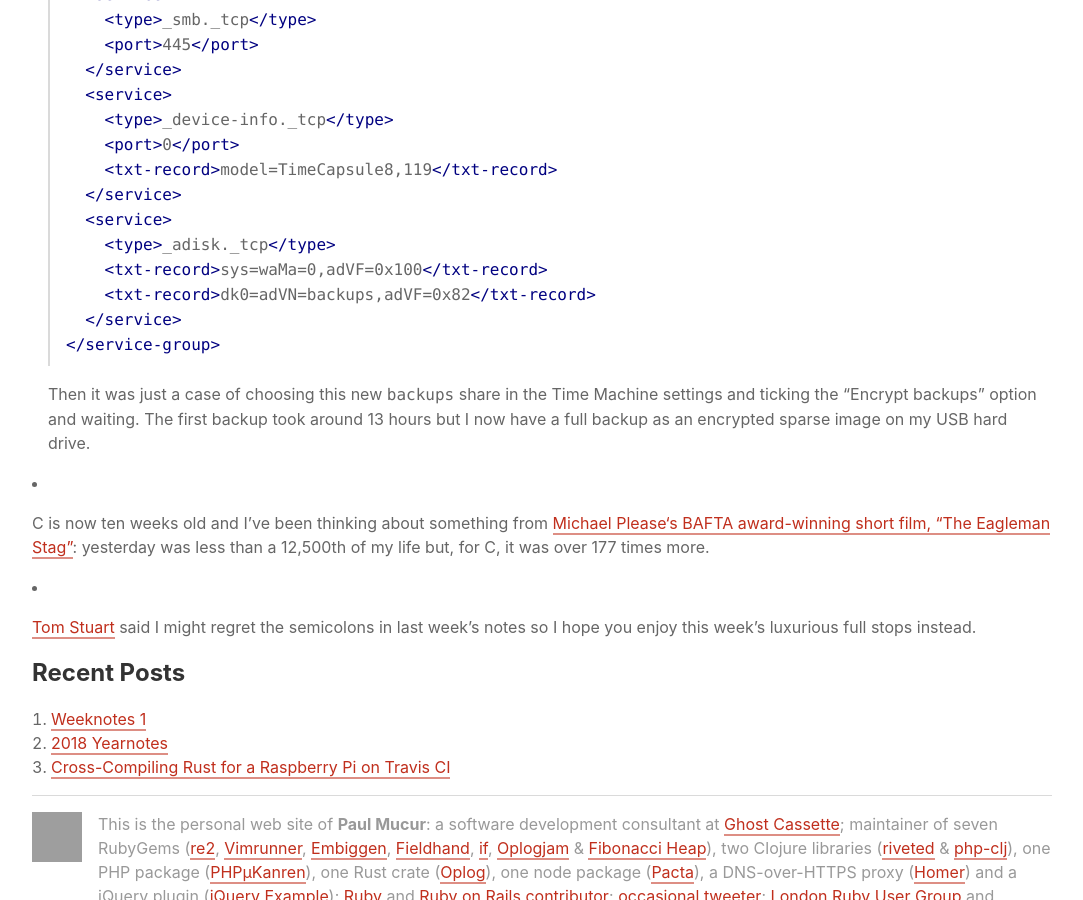
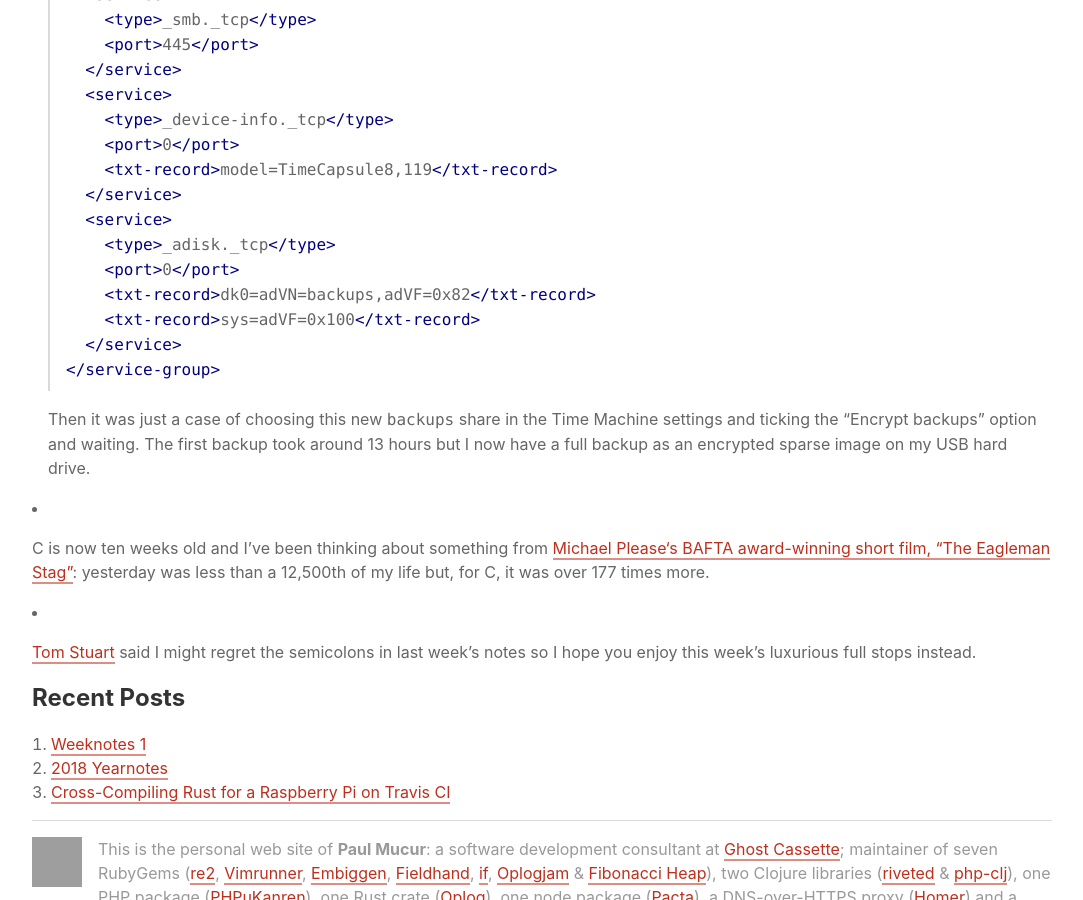
Before and after one commit to mudge/mudge.github.com, a Jekyll site: the page built from _posts/2019-11-10-weeknotes-2.markdown, in a window 1280 px wide and 900 px high, scrolled down 2757 px. Shown: the whole window, without its empty margins (98-1181 px from the left). Built offline with Jekyll 4.4.1, drawn with Linux system fonts in a browser that asks for light colours; grey boxes are pictures that could not be loaded.

Commit message:
Simplify Avahi config in weeknotes

````diff
--- a/_posts/2019-11-10-weeknotes-2.markdown
+++ b/_posts/2019-11-10-weeknotes-2.markdown
@@ -83,8 +83,9 @@ While I was conflicted about publishing [my first weeknotes last week](/2019/11/
           </service>
           <service>
             <type>_adisk._tcp</type>
-            <txt-record>sys=waMa=0,adVF=0x100</txt-record>
+            <port>0</port>
             <txt-record>dk0=adVN=backups,adVF=0x82</txt-record>
+            <txt-record>sys=adVF=0x100</txt-record>
           </service>
         </service-group>
         ```
````
